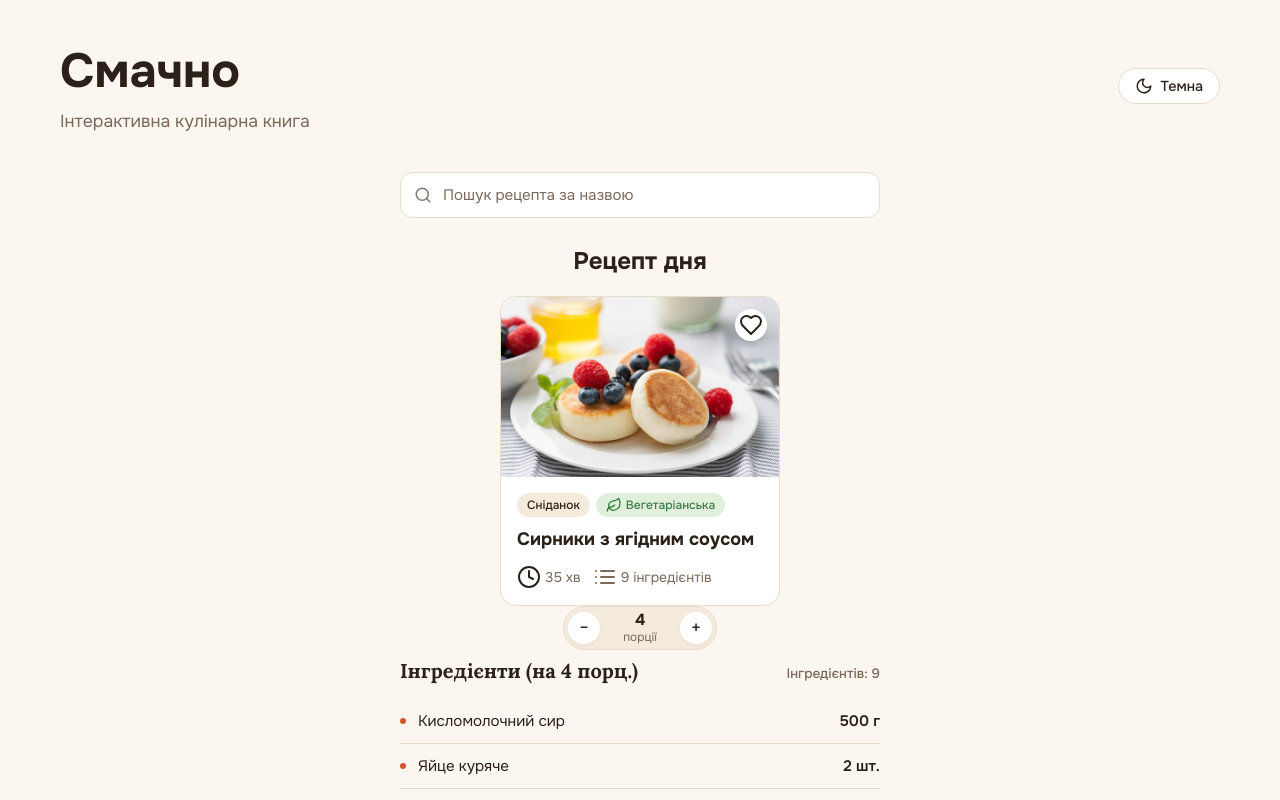
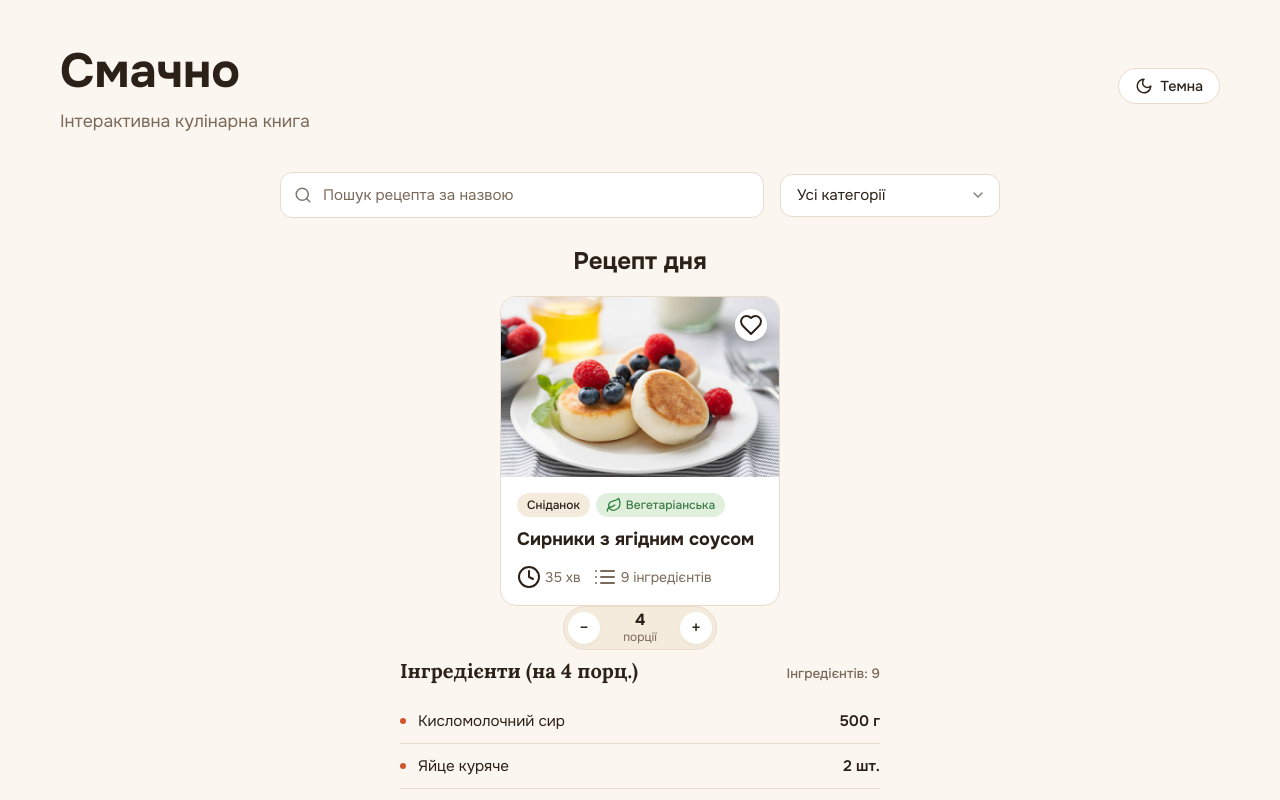
Before and after one commit to reshetovadarina/Smachno, a Vue app: page / in a window 1280 px wide. Shown: the top 800 px of the page. Built offline with nearby package versions, Linux system fonts and the light colour scheme.

Commit message:
add category select filter combined with search query

```diff
--- a/src/App.vue
+++ b/src/App.vue
@@ -9,6 +9,7 @@ import iconSearch from './icons/search.svg'
 import iconClose from './icons/close.svg'
 import iconSun from './icons/sun.svg'
 import iconMoon from './icons/moon.svg'
+import iconChevronDown from './icons/chevron-down.svg'
 
 import {
   initialCookingTime,
@@ -22,6 +23,7 @@ const PORTIONS_STORAGE_KEY = 'smachno-portions'
 
 const isDark = ref(localStorage.getItem(THEME_STORAGE_KEY) === 'dark')
 const searchQuery = ref('')
+const selectedCategory = ref('')
 
 const savedPortions = Number(localStorage.getItem(PORTIONS_STORAGE_KEY))
 const portions = ref(savedPortions >= 1 ? savedPortions : 4)
@@ -48,10 +50,12 @@ const calculatedIngredients = computed(() =>
 
 const filteredRecipes = computed(() => {
   const query = searchQuery.value.trim().toLowerCase()
-  if (!query) return recipes
-  return recipes.filter((recipe) =>
-    recipe.title.toLowerCase().includes(query)
-  )
+
+  return recipes.filter((recipe) => {
+    const matchesSearch = !query || recipe.title.toLowerCase().includes(query)
+    const matchesCategory = !selectedCategory.value || recipe.category === selectedCategory.value
+    return matchesSearch && matchesCategory
+  })
 })
 
 const toggleTheme = () => {
@@ -111,6 +115,7 @@ watch(portions, (newVal) => {
     </header>
 
         <main class="recipe-section">
+        <div class="filters-bar">
         <div class="search-wrapper">
           <img :src="iconSearch" alt="Пошук" class="search-icon-left" />
 
@@ -130,6 +135,17 @@ watch(portions, (newVal) => {
           >
             <img :src="iconClose" alt="Очистити" class="search-icon-close" />
           </button>
+        </div>
+
+        <div class="select-wrapper">
+          <select v-model="selectedCategory" class="category-select" aria-label="Категорія">
+            <option value="">Усі категорії</option>
+            <option value="Сніданок">Сніданок</option>
+            <option value="Обід">Обід</option>
+            <option value="Десерт">Десерт</option>
+          </select>
+          <img :src="iconChevronDown" alt="" class="select-icon-arrow" />
+        </div>
       </div>
       <h2 class="section-title">Рецепт дня</h2>
 
--- a/src/data/recipes.js
+++ b/src/data/recipes.js
@@ -52,7 +52,7 @@ export const recipesList = [
   {
     id: 4,
     title: 'Шарлотка з яблуками та корицею',
-    category: 'Випічка',
+    category: 'Десерт',
     cookingTime: 50,
     ingredientsCount: 6,
     image: '',
--- a/src/main.css
+++ b/src/main.css
@@ -367,13 +367,59 @@ body {
   white-space: nowrap;
 }
 
+.filters-bar {
+  display: flex;
+  flex-wrap: wrap;
+  gap: 16px;
+  width: 100%;
+  max-width: 720px;
+  margin-bottom: 28px;
+}
+
 .search-wrapper {
   position: relative;
-  width: 100%;
-  max-width: 480px;
-  margin-bottom: 28px;
+  flex: 1 1 300px;
   display: flex;
   align-items: center;
+}
+
+.select-wrapper {
+  position: relative;
+  flex: 0 1 220px;
+  display: flex;
+  align-items: center;
+}
+
+.category-select {
+  width: 100%;
+  padding: 12px 40px 12px 16px;
+  font-family: var(--font-text);
+  font-size: 0.95rem;
+  color: var(--text-primary);
+  background-color: var(--bg-surface);
+  border: 1px solid var(--border-default);
+  border-radius: 12px;
+  outline: none;
+  appearance: none;
+  cursor: pointer;
+  transition: border-color 0.2s;
+}
+
+.category-select:focus {
+  border-color: var(--accent-default);
+}
+
+.select-icon-arrow {
+  position: absolute;
+  right: 14px;
+  width: 16px;
+  height: 16px;
+  pointer-events: none;
+  opacity: 0.6;
+}
+
+:root.dark .select-icon-arrow {
+  filter: invert(1) brightness(0.9);
 }
 
 .search-icon-left {
```
Also changed, not shown: src/icons/chevron-down.svg (added). Lines whose indentation alone changed are shown as unchanged.
